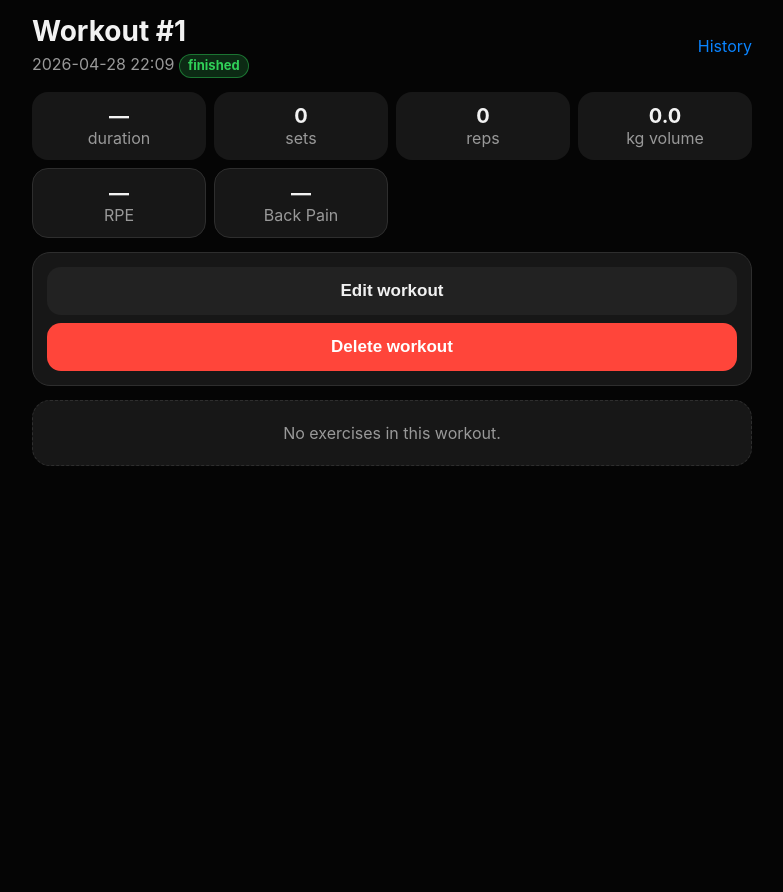
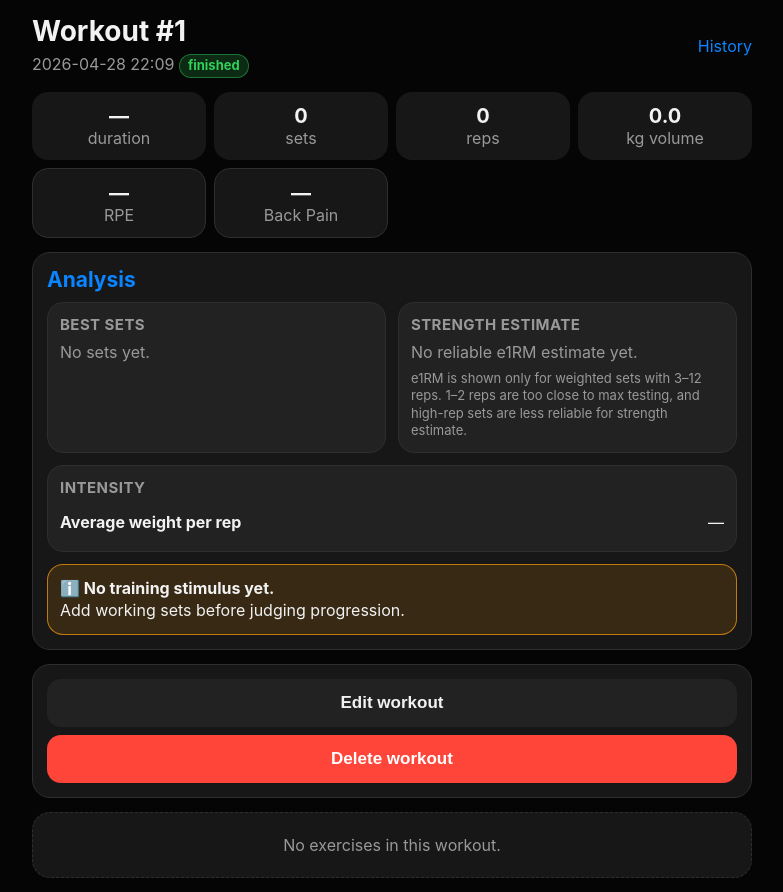
Before and after one commit to mykzhu/training_log, a FastAPI app: page /workouts/1 in a window 1280 px wide. Shown: the whole page, without its empty margins (248-1031 px from the left). Before the commit the page ends 466 px from the top, so only its background shows below. Run offline with FastAPI, Linux system fonts and the light colour scheme; data comes from the database, SQL or seed files in the repository; both versions use the stored data as it was after the commit.

Commit message:
feat(ui): add analysis card and tweak workout/index templates
Files added/changed: app/templates/_analysis_card.html (new), app/templates/edit_workout.html, app/templates/index.html, app/templates/workout.html, data/training.db

Summary: Introduce a reusable analysis card component and apply UI tweaks across workout views; update local DB to support analysis features.

```diff
--- /dev/null
+++ b/app/templates/_analysis_card.html
@@ -0,0 +1,234 @@
+{% macro render_analysis(workout, workout_exercises, total_volume, total_reps) %}
+    <style>
+        .analysis-card h2 {
+            margin-bottom: 10px;
+        }
+
+        .analysis-grid {
+            display: grid;
+            grid-template-columns: 1fr 1fr;
+            gap: 12px;
+        }
+
+        .analysis-section {
+            background: var(--card2);
+            border: 1px solid var(--border);
+            border-radius: 16px;
+            padding: 12px;
+        }
+
+        .analysis-section h3 {
+            margin: 0 0 8px;
+            font-size: 15px;
+            color: var(--muted);
+            text-transform: uppercase;
+            letter-spacing: 0.03em;
+        }
+
+        .analysis-row {
+            display: flex;
+            justify-content: space-between;
+            gap: 10px;
+            padding: 7px 0;
+            border-bottom: 1px solid var(--border);
+        }
+
+        .analysis-row:last-child {
+            border-bottom: 0;
+        }
+
+        .analysis-main {
+            font-weight: 700;
+        }
+
+        .analysis-value {
+            white-space: nowrap;
+            color: var(--text);
+        }
+
+        .analysis-note {
+            color: var(--muted);
+            font-size: 13px;
+            line-height: 1.35;
+            margin-top: 8px;
+        }
+
+        .analysis-recommendation {
+            margin-top: 12px;
+            padding: 12px;
+            border-radius: 16px;
+            border: 1px solid var(--border);
+            background: var(--card2);
+            line-height: 1.4;
+        }
+
+        .analysis-recommendation.good {
+            border-color: rgba(48, 209, 88, 0.65);
+            background: rgba(48, 209, 88, 0.14);
+        }
+
+        .analysis-recommendation.warning {
+            border-color: rgba(255, 159, 10, 0.70);
+            background: rgba(255, 159, 10, 0.14);
+        }
+
+        .analysis-recommendation.danger {
+            border-color: rgba(255, 69, 58, 0.75);
+            background: rgba(255, 69, 58, 0.16);
+        }
+
+        @media (max-width: 620px) {
+            .analysis-grid {
+                grid-template-columns: 1fr;
+            }
+        }
+    </style>
+
+    <div class="card analysis-card">
+        <h2>Analysis</h2>
+
+        <div class="analysis-grid">
+            <div class="analysis-section">
+                <h3>Best sets</h3>
+
+                {% if workout_exercises %}
+                    {% for item in workout_exercises %}
+                        {% set best = namespace(set=None, score=-1, e1rm=None, used_e1rm=false) %}
+
+                        {% for set in item.sets %}
+                            {% set weight = set.weight | float %}
+                            {% set reps = set.reps | int %}
+                            {% set volume = weight * reps %}
+
+                            {% if weight > 0 and reps >= 3 and reps <= 12 %}
+                                {% set estimate = weight * (1 + reps / 30) %}
+
+                                {% if not best.used_e1rm or estimate > best.e1rm %}
+                                    {% set best.set = set %}
+                                    {% set best.e1rm = estimate %}
+                                    {% set best.used_e1rm = true %}
+                                {% endif %}
+                            {% elif not best.used_e1rm and volume > best.score %}
+                                {% set best.set = set %}
+                                {% set best.score = volume %}
+                            {% endif %}
+                        {% endfor %}
+
+                        {% if best.set %}
+                            <div class="analysis-row">
+                                <div>
+                                    <div class="analysis-main">{{ item.exercise_name }}</div>
+                                    {% if best.used_e1rm %}
+                                        <div class="muted small">best reliable strength set</div>
+                                    {% else %}
+                                        <div class="muted small">best by set volume</div>
+                                    {% endif %}
+                                </div>
+
+                                <div class="analysis-value">
+                                    {% if best.set.weight | float > 0 %}
+                                        {{ best.set.weight }} × {{ best.set.reps }}
+                                    {% else %}
+                                        {{ best.set.reps }} reps
+                                    {% endif %}
+                                </div>
+                            </div>
+                        {% endif %}
+                    {% endfor %}
+                {% else %}
+                    <div class="muted">No sets yet.</div>
+                {% endif %}
+            </div>
+
+            <div class="analysis-section">
+                <h3>Strength estimate</h3>
+
+                {% set estimate_count = namespace(value=0) %}
+
+                {% for item in workout_exercises %}
+                    {% set best = namespace(e1rm=None, set=None) %}
+
+                    {% for set in item.sets %}
+                        {% set weight = set.weight | float %}
+                        {% set reps = set.reps | int %}
+
+                        {% if weight > 0 and reps >= 3 and reps <= 12 %}
+                            {% set estimate = weight * (1 + reps / 30) %}
+
+                            {% if best.e1rm is none or estimate > best.e1rm %}
+                                {% set best.e1rm = estimate %}
+                                {% set best.set = set %}
+                            {% endif %}
+                        {% endif %}
+                    {% endfor %}
+
+                    {% if best.e1rm is not none %}
+                        {% set estimate_count.value = estimate_count.value + 1 %}
+
+                        <div class="analysis-row">
+                            <div>
+                                <div class="analysis-main">{{ item.exercise_name }}</div>
+                                <div class="muted small">from {{ best.set.weight }} × {{ best.set.reps }}</div>
+                            </div>
+
+                            <div class="analysis-value">{{ "%.1f"|format(best.e1rm) }} kg</div>
+                        </div>
+                    {% endif %}
+                {% endfor %}
+
+                {% if estimate_count.value == 0 %}
+                    <div class="muted">No reliable e1RM estimate yet.</div>
+                {% endif %}
+
+                <div class="analysis-note">
+                    e1RM is shown only for weighted sets with 3–12 reps. 1–2 reps are too close to max testing, and high-rep sets are less reliable for strength estimate.
+                </div>
+            </div>
+        </div>
+
+        <div class="analysis-section" style="margin-top: 12px;">
+            <h3>Intensity</h3>
+
+            <div class="analysis-row">
+                <div class="analysis-main">Average weight per rep</div>
+                <div class="analysis-value">
+                    {% if total_reps %}
+                        {{ "%.1f"|format(total_volume / total_reps) }} kg/rep
+                    {% else %}
+                        —
+                    {% endif %}
+                </div>
+            </div>
+        </div>
+
+        {% set rpe = workout.session_rpe if workout.session_rpe is not none else none %}
+        {% set back = workout.lower_back_pain if workout.lower_back_pain is not none else none %}
+
+        {% if back is not none and back | int >= 3 %}
+            <div class="analysis-recommendation danger">
+                <strong>⛔ Progression paused.</strong><br>
+                Back pain is {{ back }}/10, so keep the next session conservative and avoid increasing deadlift/back-loading work.
+            </div>
+        {% elif rpe is not none and rpe | int >= 8 %}
+            <div class="analysis-recommendation warning">
+                <strong>⚠️ Keep load stable.</strong><br>
+                RPE is {{ rpe }}/10. This was hard enough; repeat the same load or add only a small rep if back stays calm.
+            </div>
+        {% elif total_reps == 0 %}
+            <div class="analysis-recommendation warning">
+                <strong>ℹ️ No training stimulus yet.</strong><br>
+                Add working sets before judging progression.
+            </div>
+        {% elif rpe is not none and back is not none and rpe | int <= 7 and back | int <= 2 %}
+            <div class="analysis-recommendation good">
+                <strong>✅ Progress allowed.</strong><br>
+                RPE and back pain are in a safe range. Next time you can add a small amount of weight or 1–2 reps to the main exercises.
+            </div>
+        {% else %}
+            <div class="analysis-recommendation warning">
+                <strong>ℹ️ Progress unclear.</strong><br>
+                Log both RPE and Back Pain to make the next-session recommendation more reliable.
+            </div>
+        {% endif %}
+    </div>
+{% endmacro %}
--- a/app/templates/edit_workout.html
+++ b/app/templates/edit_workout.html
@@ -1,3 +1,4 @@
+{% from "_analysis_card.html" import render_analysis %}
 <!doctype html>
 <html lang="uk">
 <head>
@@ -323,6 +324,8 @@
             </div>
     </div>
 
+    {{ render_analysis(workout, workout_exercises, total_volume, total_reps) }}
+
     <div class="card">
         <h2>Workout info</h2>
 
--- a/app/templates/index.html
+++ b/app/templates/index.html
@@ -1,3 +1,4 @@
+{% from "_analysis_card.html" import render_analysis %}
 <!doctype html>
 <html lang="uk">
 <head>
@@ -299,6 +300,10 @@
             </div>
         </div>
 
+        {% if workout_exercises %}
+            {{ render_analysis(workout, workout_exercises, total_volume, total_reps) }}
+        {% endif %}
+
         <div class="card">
             <h2>Session status</h2>
 
--- a/app/templates/workout.html
+++ b/app/templates/workout.html
@@ -1,3 +1,4 @@
+{% from "_analysis_card.html" import render_analysis %}
 <!doctype html>
 <html lang="uk">
 <head>
@@ -272,6 +273,8 @@
             </div>
     </div>
 
+    {{ render_analysis(workout, workout_exercises, total_volume, total_reps) }}
+
     <div class="card">
         <a href="/workouts/{{ workout.id }}/edit">
             <button class="secondary" type="button">Edit workout</button>
```
Also changed, not shown: data/training.db.
